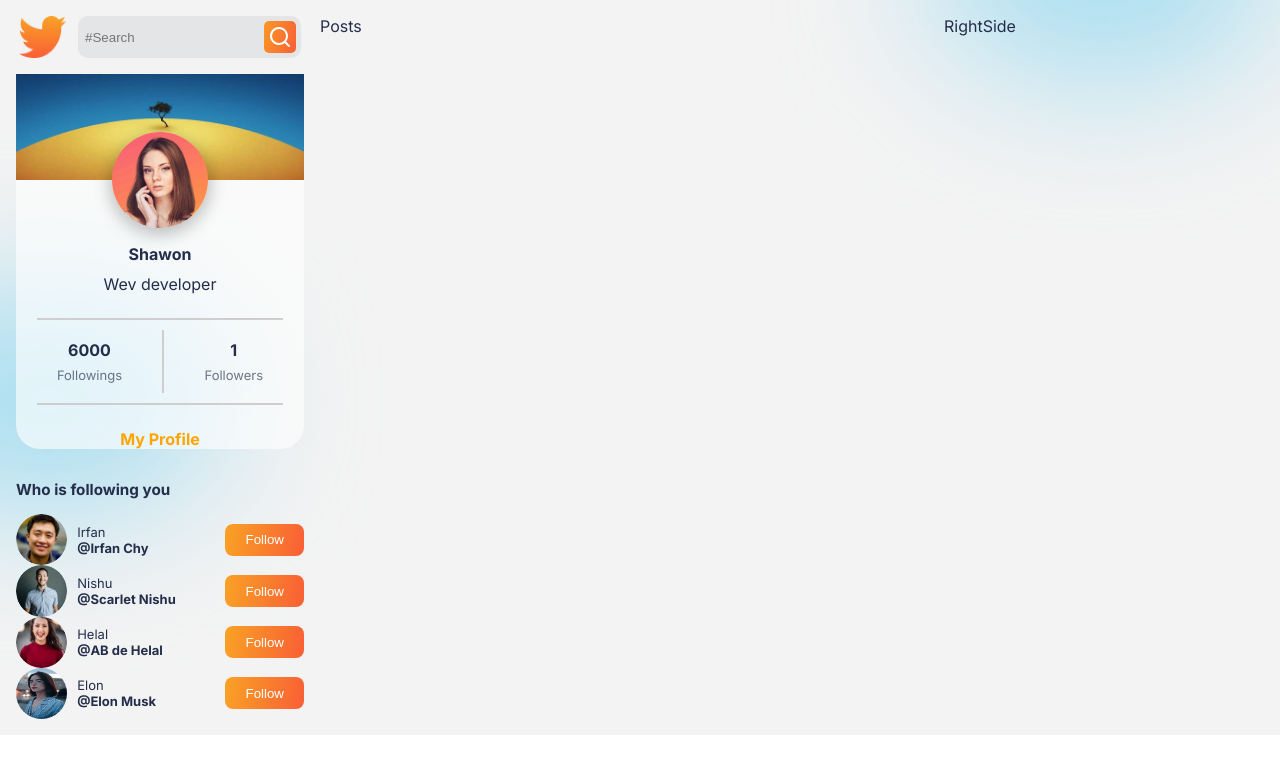
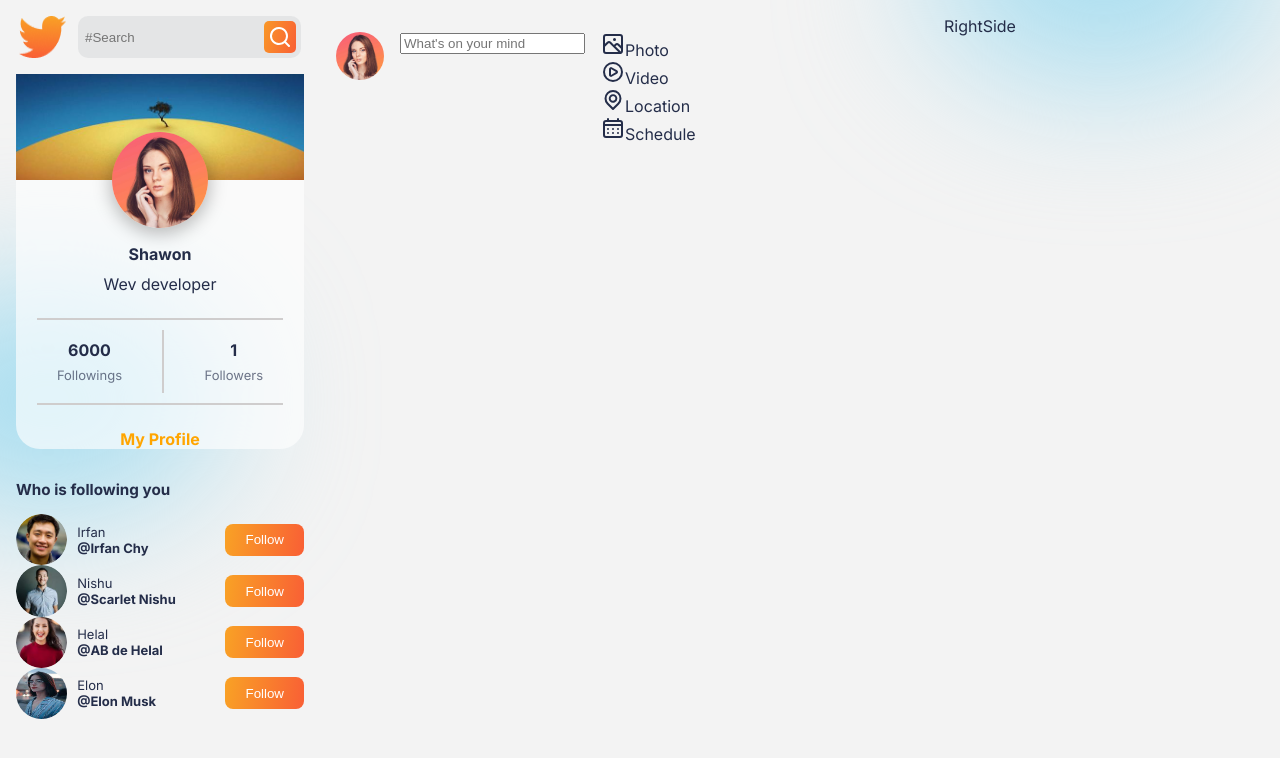
Before and after one commit to shakhawatsalam/socialmedia-fb, a React (Create React App) app: page / in a window 1280 px wide. Shown: the top 758 px of the page. Built offline with nearby package versions, Linux system fonts and the light colour scheme.

Commit message:
working post side

```diff
--- /dev/null
+++ b/src/components/PostShare/PostShare.css
@@ -0,0 +1,12 @@
+.PostShare{
+    display: flex;
+    gap: 1rem;
+    background-color:(--cardColor);
+    padding: 1rem;
+    border-radius: 1rem;
+}
+.PostShare>img{
+    border-radius: 50%;
+    width: 3rem;
+    height: 3rem;
+}
--- /dev/null
+++ b/src/components/PostShare/PostShare.jsx
@@ -0,0 +1,39 @@
+import React from "react";
+import ProfileImage from "../../img/profileImg.jpg";
+import "./PostShare.css";
+import { UilScenery } from "@iconscout/react-unicons";
+import { UilPlayCircle } from "@iconscout/react-unicons";
+import { UilLocationPoint } from "@iconscout/react-unicons";
+import { UilSchedule } from "@iconscout/react-unicons";
+import { UilTimes } from "@iconscout/react-unicons";
+
+const PostShare = () => {
+  return (
+    <div className='PostShare'>
+      <img src={ProfileImage} alt='' />
+      <div>
+        <input type='text' placeholder="What's on your mind" />
+      </div>
+      <div className='postOptions'>
+        <div className='option'>
+          <UilScenery />
+          Photo
+        </div>
+        <div className='option'>
+          <UilPlayCircle />
+          Video
+        </div>
+        <div className='option'>
+          <UilLocationPoint />
+          Location
+        </div>
+        <div className='option'>
+          <UilSchedule />
+          Schedule
+        </div>
+      </div>
+    </div>
+  );
+};
+
+export default PostShare;
--- /dev/null
+++ b/src/components/PostSide/PostSide.css
@@ -0,0 +1,7 @@
+.postSide{
+    display: flex;
+    flex-direction: column;
+    gap: 1rem;
+    height: 100vh;
+    overflow: auto;
+}
--- /dev/null
+++ b/src/components/PostSide/PostSide.jsx
@@ -0,0 +1,12 @@
+import React from 'react'
+import PostShare from '../PostShare/PostShare'
+import './PostSide.css'
+const PostSide = () => {
+  return (
+      <div className="postSide">
+       <PostShare/>
+    </div>
+  )
+}
+
+export default PostSide
--- a/src/pages/home/Home.jsx
+++ b/src/pages/home/Home.jsx
@@ -1,4 +1,5 @@
 import React from 'react';
+import PostSide from '../../components/PostSide/PostSide';
 import ProfileSide from '../../components/profileSide/ProfileSide';
 import './Home.css'
 
@@ -6,7 +7,7 @@
     return (
         <div className='Home'>
             <ProfileSide/>
-            <div className='postSide'>Posts</div>
+            <PostSide/>
             <div className='RightSide'>RightSide</div>
         </div>
     );
```
